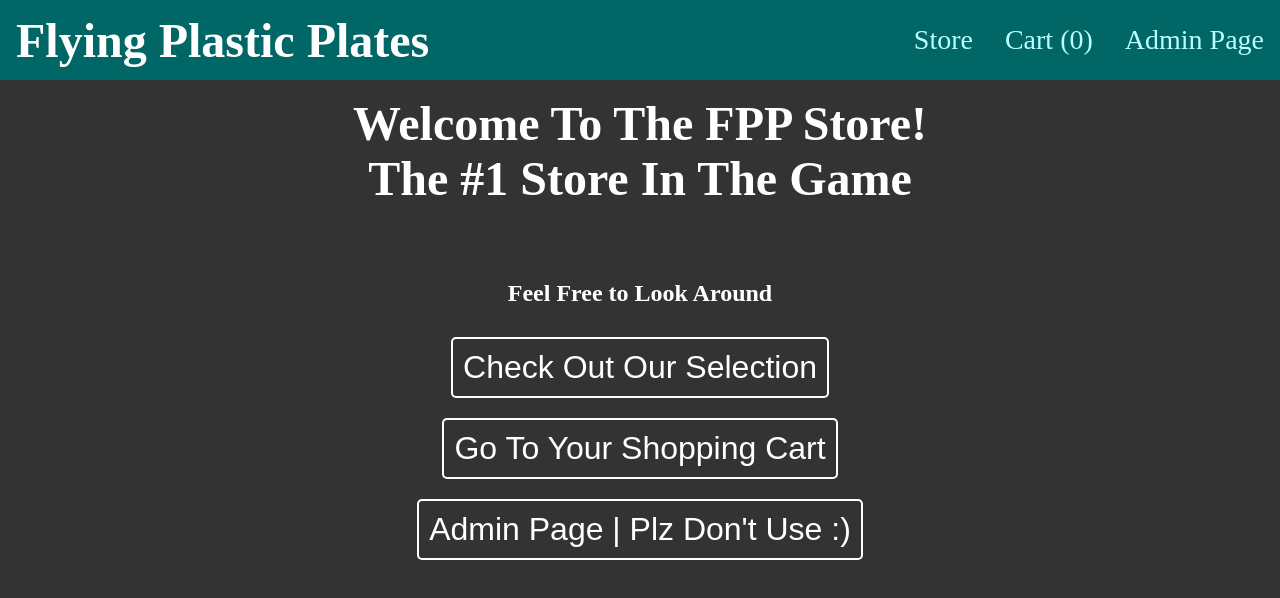
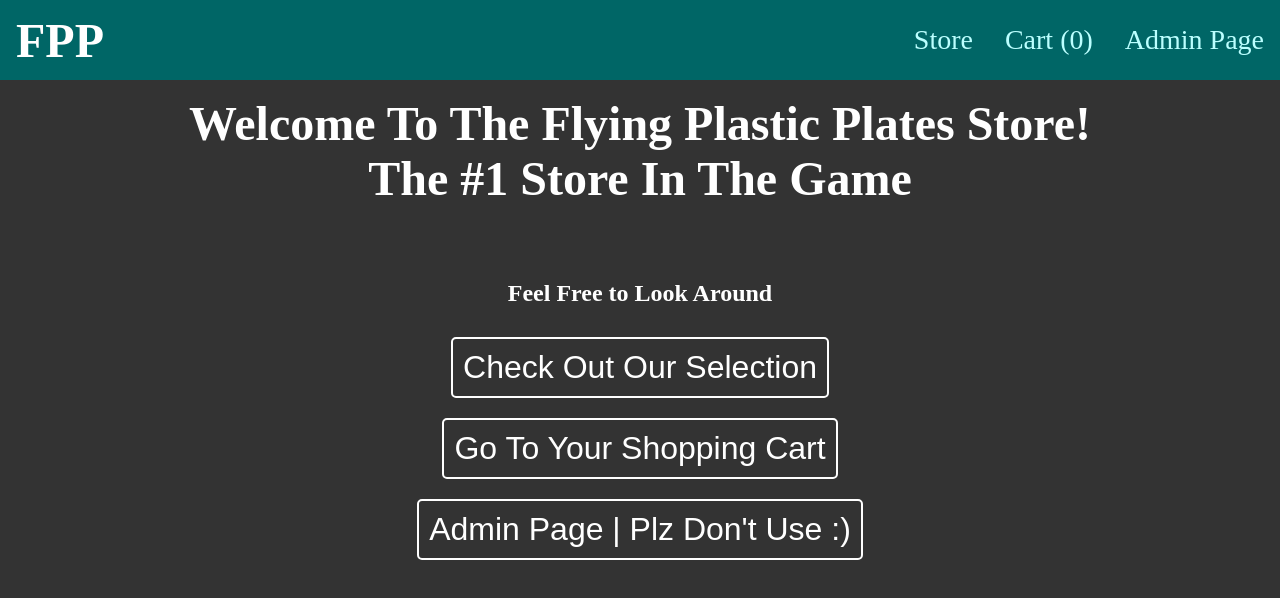
Before and after one commit to Sami-Saastamoinen/Advanced-Web-Programming-Project, a React (Create React App) app in the folder final-project/: page / in a window 1280 px wide. Shown: the top 598 px of the page. Built offline with nearby package versions, Linux system fonts and the light colour scheme; no server answers.

Commit message:
nav logo change

```diff
--- a/final-project/src/components/MainNavigation.js
+++ b/final-project/src/components/MainNavigation.js
@@ -44,7 +44,7 @@ const MainNavigation = () => {
 	return (
 		<header className="main-navigation">
 			<div className="main-navigation__logo">
-				<Link to="/">Flying Plastic Plates</Link>
+				<Link to="/">FPP</Link>
 			</div>
 			<nav className="main-navigation__items">
 				<ul>
--- a/final-project/src/pages/Home.js
+++ b/final-project/src/pages/Home.js
@@ -17,7 +17,7 @@ const HomePage = () => {
 
 	return (
 		<div className="common__div home__div">
-			<h1>Welcome To The FPP Store!</h1>
+			<h1>Welcome To The Flying Plastic Plates Store!</h1>
 			<h1>The #1 Store In The Game</h1>
 			<br />
 			<br />
```
